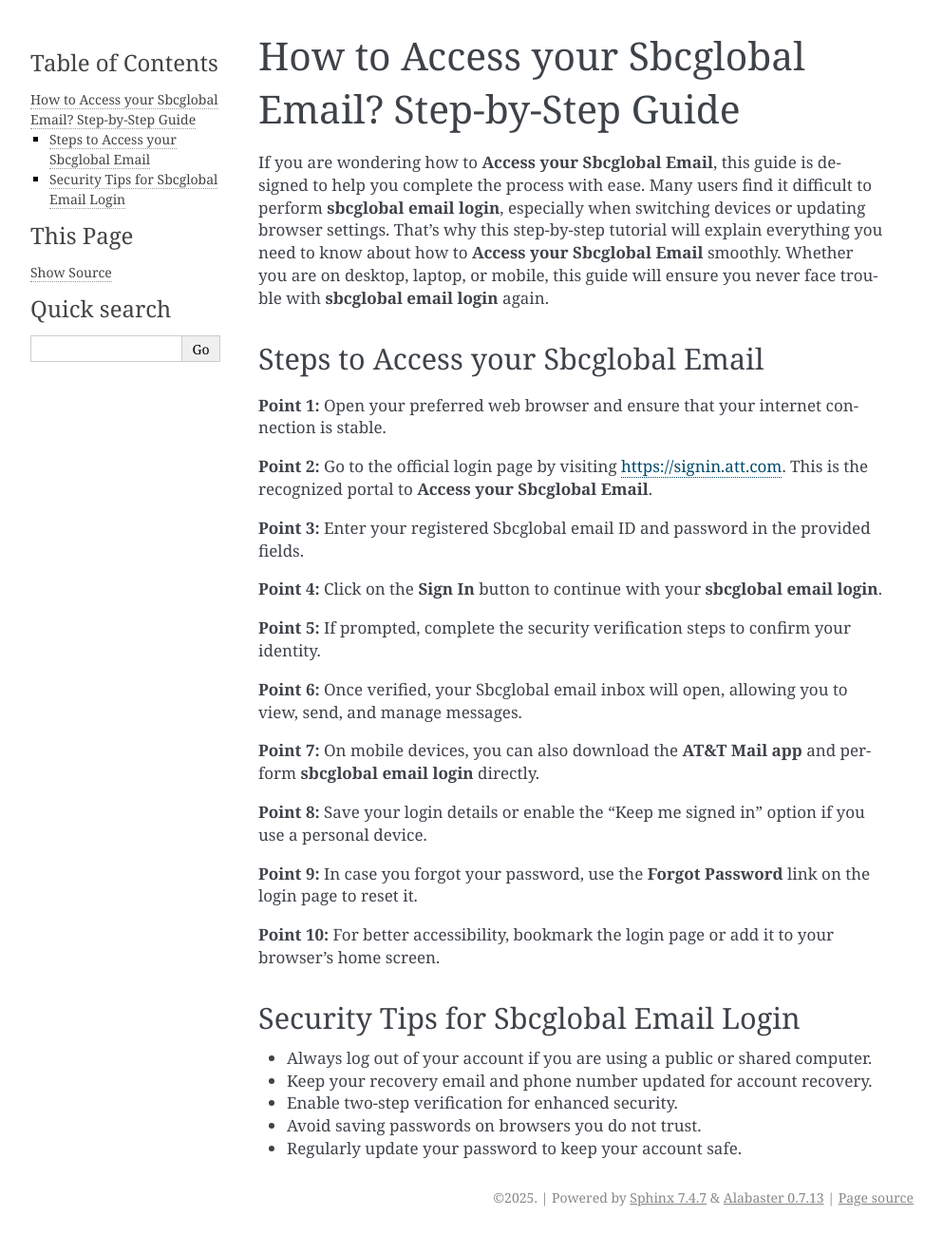
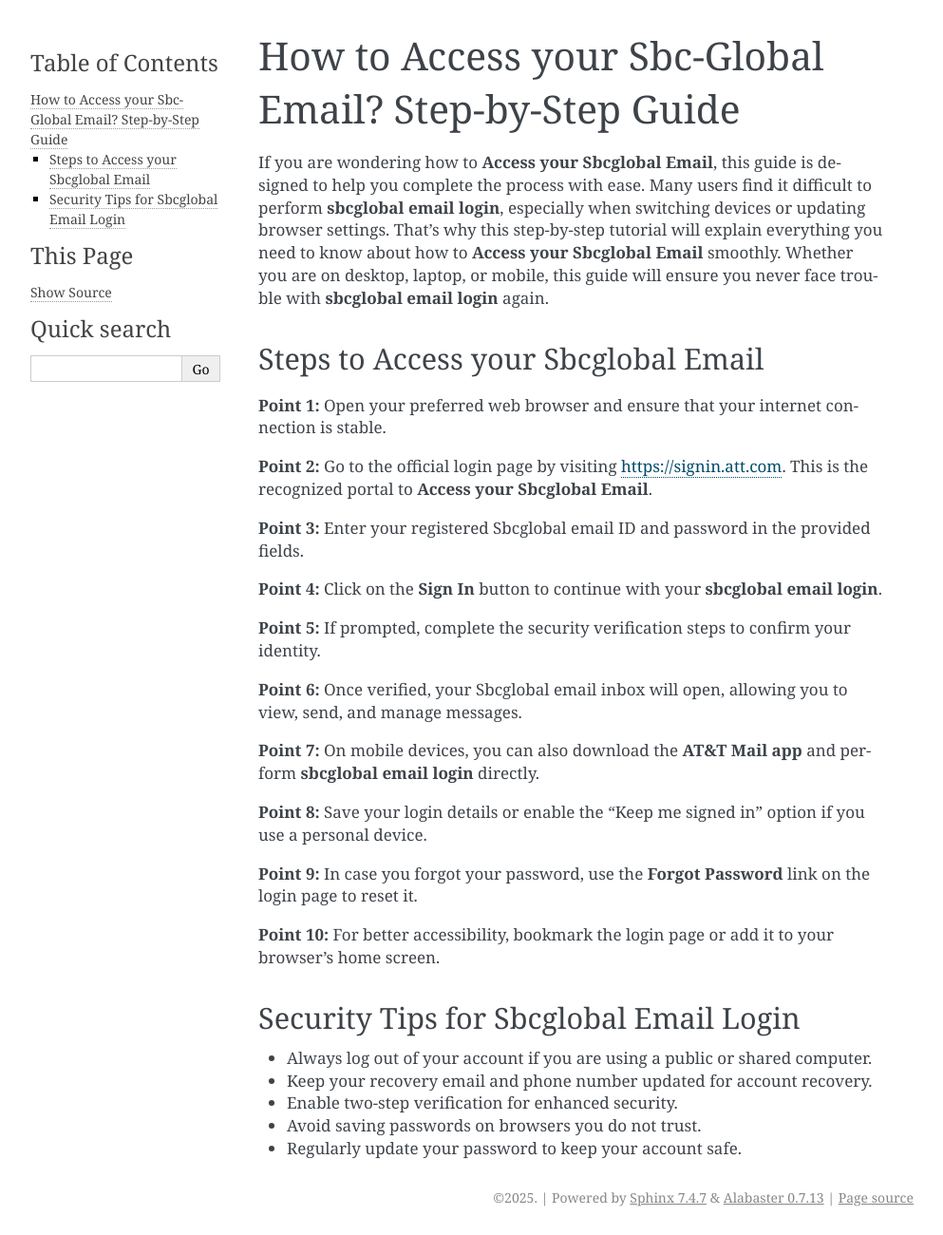
Before and after one commit to pattyfriedmann/newssbcglobal, a Sphinx documentation site: the page built from docs/index.rst, in a window 1280 px wide. Shown: the whole page at 95% size, without its empty margins (148-1141 px from the left). Built offline with Sphinx 7.4.7, drawn with Linux system fonts in a browser that asks for light colours.

Commit message:
Update index.rst

```diff
--- a/docs/index.rst
+++ b/docs/index.rst
@@ -1,4 +1,4 @@
-How to Access your Sbcglobal Email? Step-by-Step Guide
+How to Access your Sbc-Global Email? Step-by-Step Guide
 =======================================================
 
 If you are wondering how to **Access your Sbcglobal Email**, this guide is designed to help you complete the process with ease. Many users find it difficult to perform **sbcglobal email login**, especially when switching devices or updating browser settings. That’s why this step-by-step tutorial will explain everything you need to know about how to **Access your Sbcglobal Email** smoothly. Whether you are on desktop, laptop, or mobile, this guide will ensure you never face trouble with **sbcglobal email login** again.
@@ -33,4 +33,5 @@ Security Tips for Sbcglobal Email Login
 - Keep your recovery email and phone number updated for account recovery.
 - Enable two-step verification for enhanced security.
 - Avoid saving passwords on browsers you do not trust.
+
 - Regularly update your password to keep your account safe.
```
